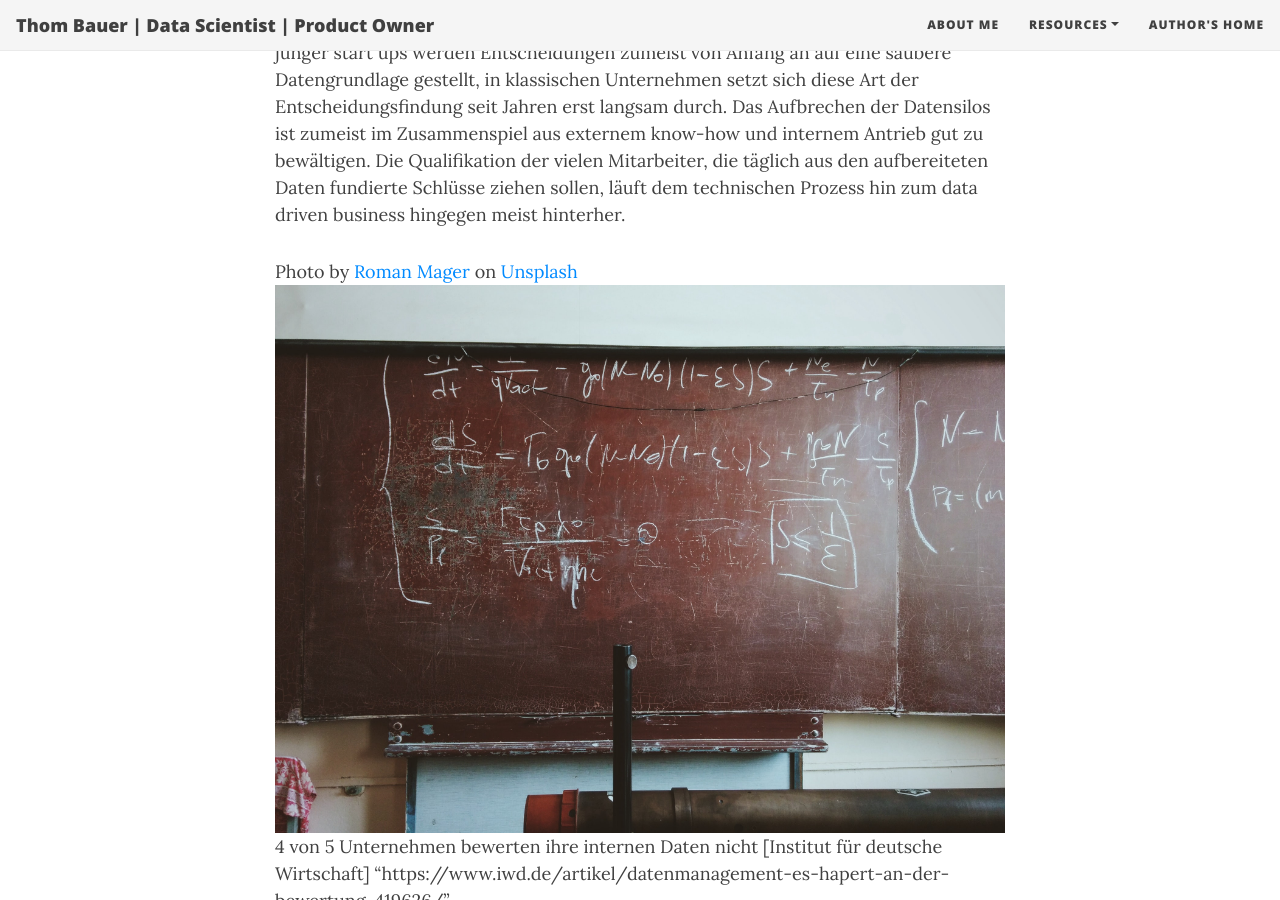
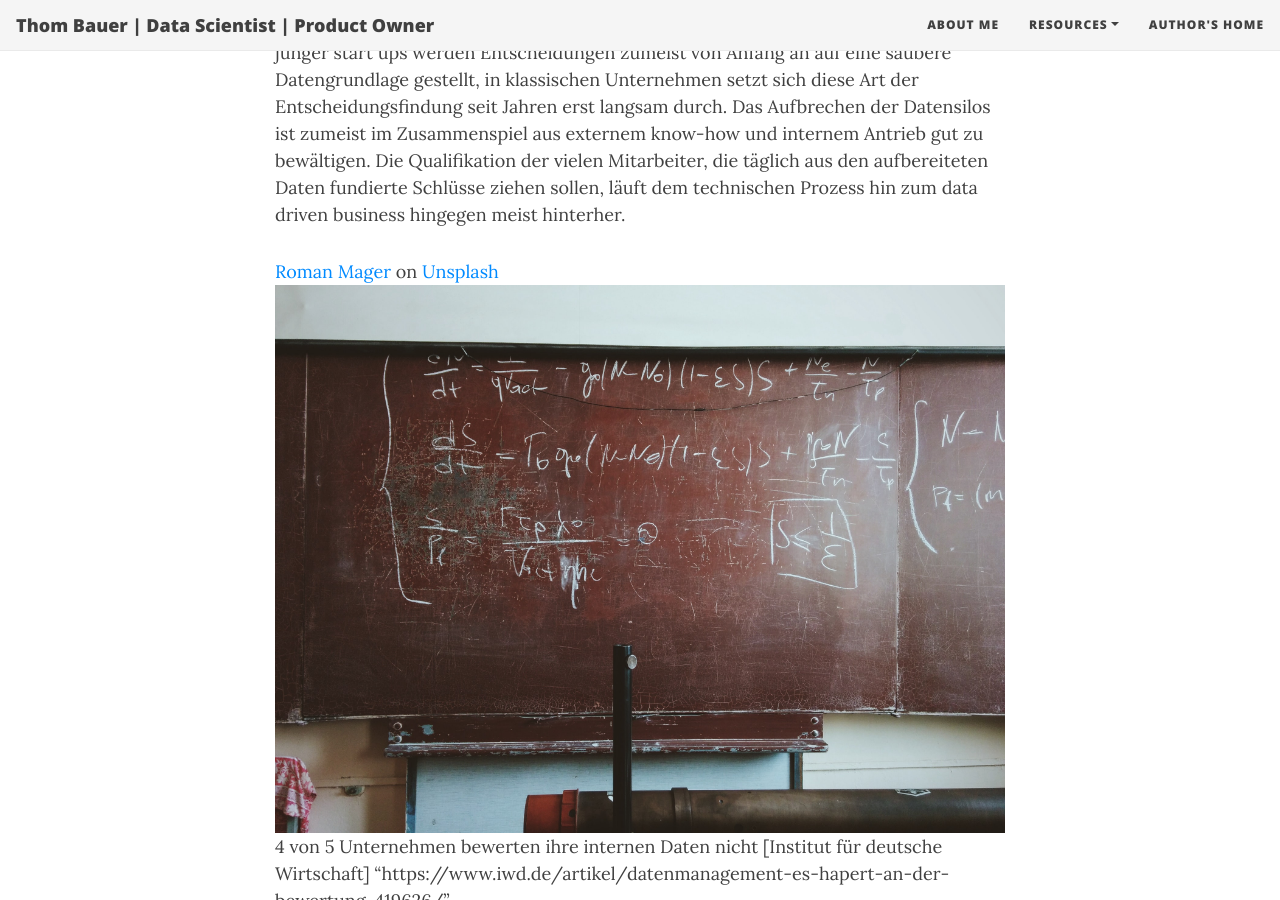
Before and after one commit to thombauer/thombauer.github.io, a Jekyll site: the page built from _posts/2020-06-30-data-driven-decision-making.md, in a window 1280 px wide and 900 px high, scrolled down 698 px. Built offline with Jekyll 4.4.1, drawn with Linux system fonts in a browser that asks for light colours; nearby versions of some CDN libraries.

Commit message:
titel reference changes

```diff
--- a/_posts/2020-06-30-data-driven-decision-making.md
+++ b/_posts/2020-06-30-data-driven-decision-making.md
@@ -7,7 +7,7 @@ tags: [data, education]
 
 Data driven decision making bis zum Ende gedacht, erfordert nicht nur eine Abkehr von Bauchentscheidungen im Business, sondern stellt vor allem völlig andere Anforderungen an die Mitarbeiter auf allen Ebenen. In digitalen Geschäftsmodellen junger start ups werden Entscheidungen zumeist von Anfang an auf eine saubere Datengrundlage gestellt, in klassischen Unternehmen setzt sich diese Art der Entscheidungsfindung seit Jahren erst langsam durch. Das Aufbrechen der Datensilos ist zumeist im Zusammenspiel aus externem know-how und internem Antrieb gut zu bewältigen. Die Qualifikation der vielen Mitarbeiter, die täglich aus den aufbereiteten Daten fundierte Schlüsse ziehen sollen, läuft dem technischen Prozess hin zum data driven business hingegen meist hinterher.
 
-<span>Photo by <a href="https://unsplash.com/@roman_lazygeek?utm_source=unsplash&amp;utm_medium=referral&amp;utm_content=creditCopyText">Roman Mager</a> on <a href="https://unsplash.com/s/photos/education-clone?utm_source=unsplash&amp;utm_medium=referral&amp;utm_content=creditCopyText">Unsplash</a></span> ![Board](/assets/img/boards.jpg)
+<span><a href="https://unsplash.com/@roman_lazygeek?utm_source=unsplash&amp;utm_medium=referral&amp;utm_content=creditCopyText">Roman Mager</a> on <a href="https://unsplash.com/s/photos/education-clone?utm_source=unsplash&amp;utm_medium=referral&amp;utm_content=creditCopyText">Unsplash</a></span> ![Board](/assets/img/boards.jpg)
 4 von 5 Unternehmen bewerten ihre internen Daten nicht [Institut für deutsche Wirtschaft] "https://www.iwd.de/artikel/datenmanagement-es-hapert-an-der-bewertung-419626/"
 
 Bemerkenswert ist der Boom, den wir In den letzten Jahren bei der Speicherung und der Nutzung von Daten erlebt haben - ein Boom, der dennoch erst am Anfang steht und dessen Entwicklung wir im Moment kaum fassen können. Technologische Veränderungen - wie das Internet der Dinge - durchdringen die physische Welt und erschliessen völlig neue Datenquellen. Technologie macht es immer einfacher und günstiger Daten zu speichern, ermöglicht den umfassenden Zugriff und revolutioniert gerade auch den analytischen Zugang zu Daten. Für fast alle Unternehmen wird die tägliche Arbeit mit diesen Daten zu einem entscheidenden Erfolgsfaktor - wissenschaftliche Studien belegen, dass Unternehmen durch datengetriebene Geschäftsaktivitäten profitabler wirtschaften.
```
Also changed, not shown: _posts/2020-11-28-ethics_in_ai.md (+1 -1 lines).
